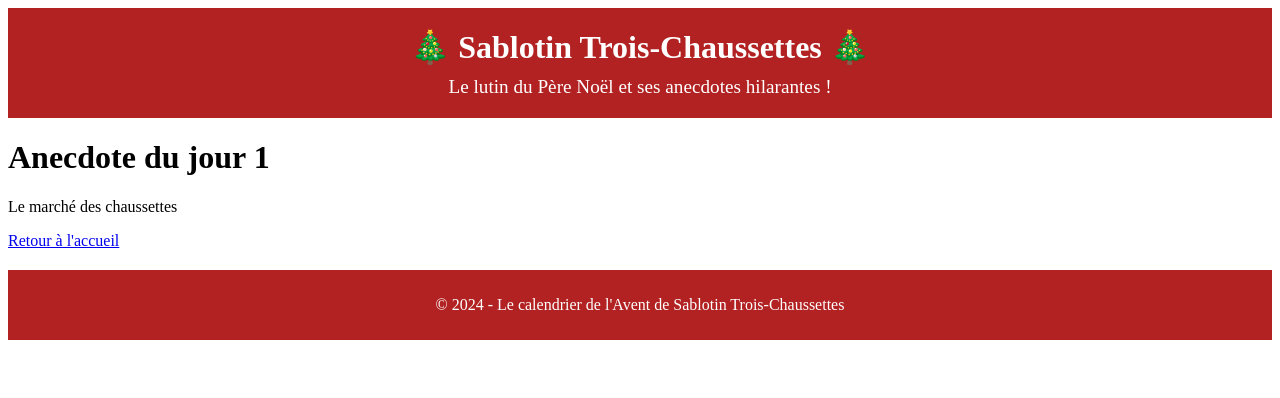
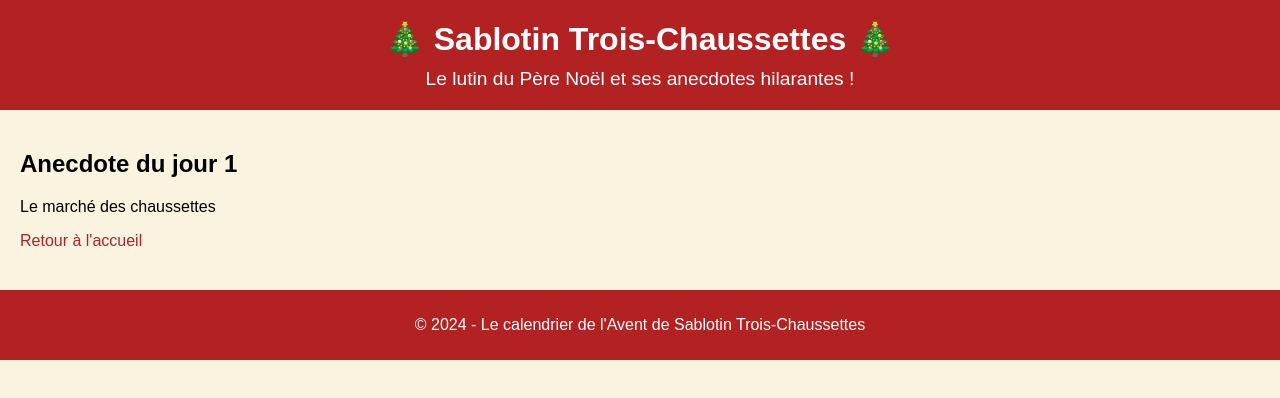
Before and after one commit to SabrinaMouginot/Sablotin_trois-chaussettes_Reactjs, a React (Vite) app: page /anecdote/1 in a window 1280 px wide. Shown: the top 398 px of the page. Built offline with nearby package versions, Linux system fonts and the light colour scheme.

Commit message:
Ajout de style sur la page anecdote

```diff
--- a/src/main.jsx
+++ b/src/main.jsx
@@ -1,6 +1,8 @@
 import { StrictMode } from 'react'
 import { createRoot } from 'react-dom/client'
 import App from './App.jsx'
+import './styles/global.css';
+
 
 
 
--- a/src/pages/Anecdote.jsx
+++ b/src/pages/Anecdote.jsx
@@ -32,12 +32,25 @@ function Anecdote() {
   const anecdote = anecdotes[day - 1];
 
   return (
-    <div>
-      <h1>Anecdote du jour {day}</h1>
+    <div style={styles.container}>
+      <h2>Anecdote du jour {day}</h2>
       <p>{anecdote}</p>
-      <a href="/">Retour à l&#39;accueil</a>
+      <a href="/" style={styles.link}>
+        Retour à l&#39;accueil
+      </a>
     </div>
   );
 }
 
+const styles = {
+  container: {
+    padding: '20px',
+    fontFamily: 'Arial, sans-serif',
+  },
+  link: {
+    color: '#B22222',
+    textDecoration: 'none',
+  },
+};
+
 export default Anecdote;
```
